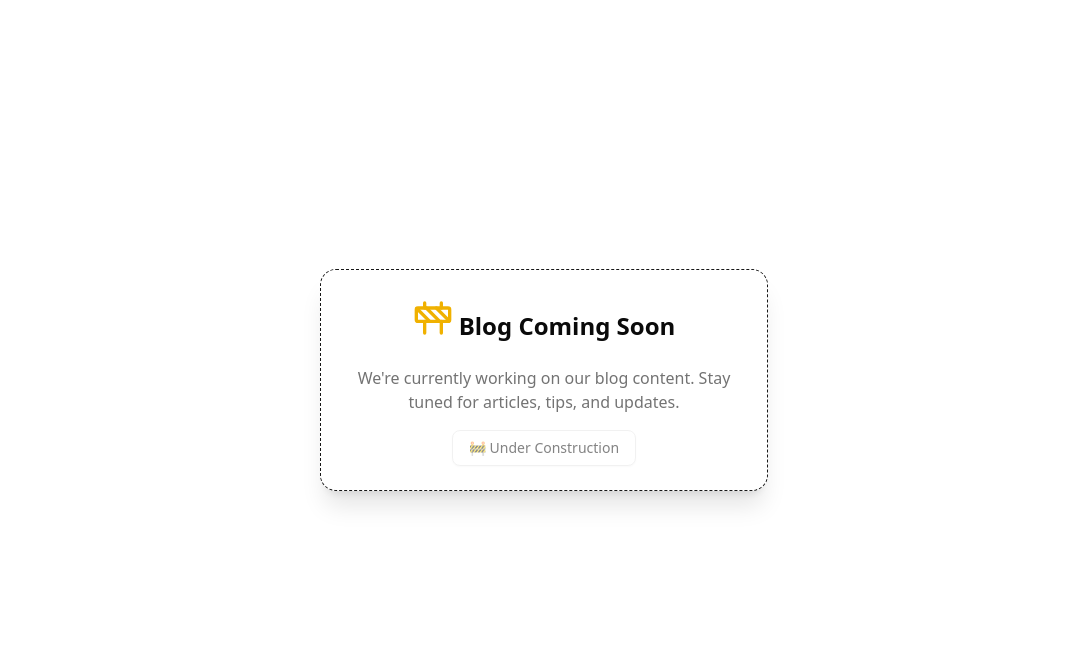
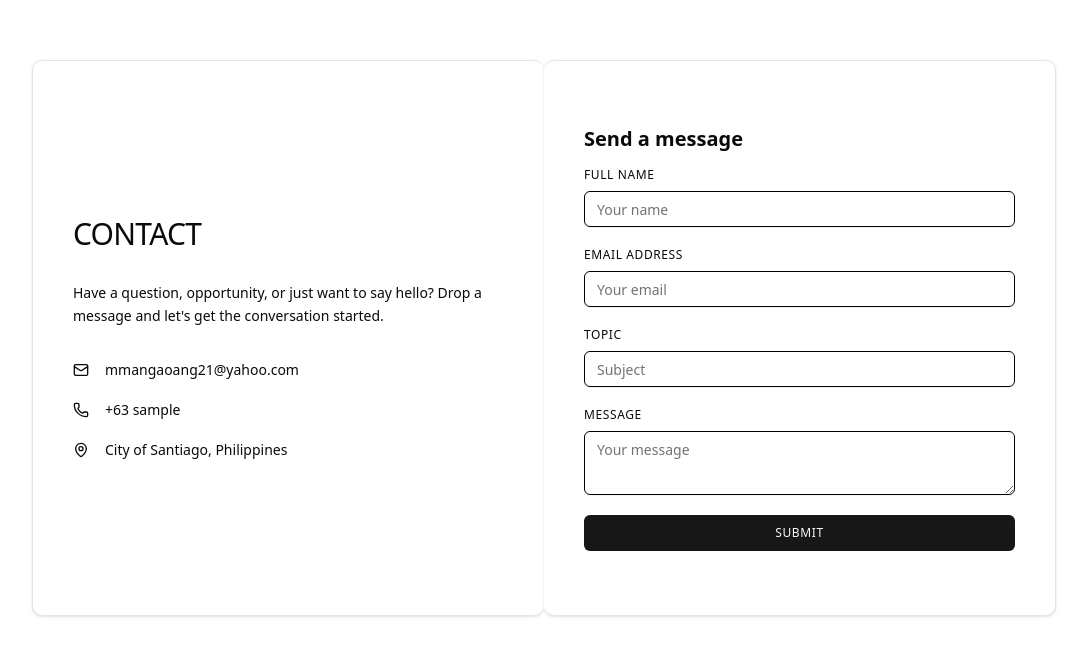
Before and after one commit to michaelrrrxxz/portfolio, a React (Vite) app: page / in a window 1280 px wide. Shown: the part 3202-3860 px from the top of the page, without its empty margins (96-1183 px from the left). Built offline with nearby package versions, Linux system fonts and the light colour scheme.

Commit message:
Comment out Blog component in main page
The Blog component import and usage have been commented out in src/pages/main.tsx. This temporarily removes the Blog section from the main page, possibly for maintenance or redesign.

```diff
--- a/src/pages/main.tsx
+++ b/src/pages/main.tsx
@@ -2,7 +2,7 @@ import Hero from './hero';
 import About from './about';
 import Skills from './skills';
 import Stacks from './stacks';
-import Blog from './blog';
+// import Blog from './blog';
 import Contact from './contact';
 import Navbar  from '../components/Navbar';
 import Footer from '../components/Footer';
@@ -18,7 +18,7 @@ export default function Main() {
     <Skills></Skills>
     <Stacks></Stacks>
     <About></About>
-    <Blog></Blog>
+    {/* <Blog></Blog> */}
     <Contact></Contact>
     <Footer></Footer>
 
```
